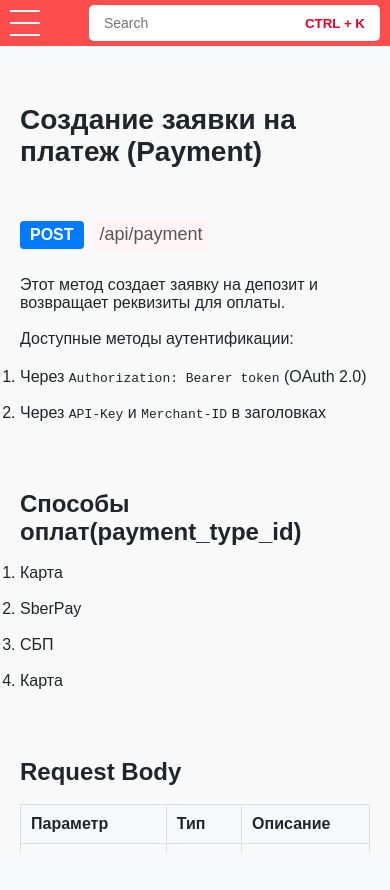
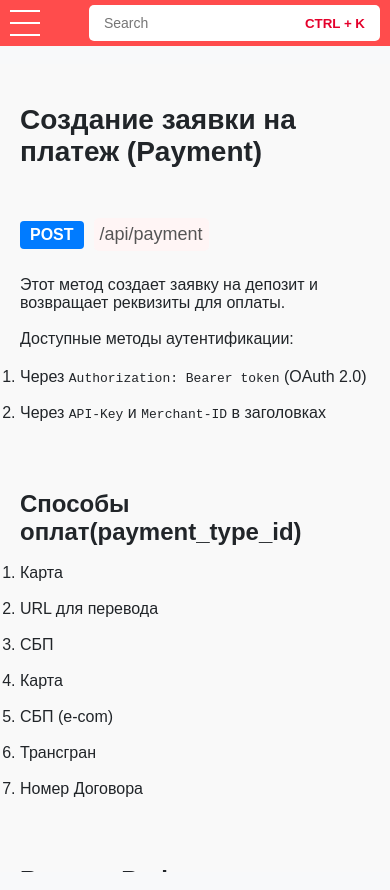
Before and after one commit to ArmanAleqyan/ApiIronPayNewVersion, a React (Create React App) app: page /payment in a window 390 px wide. Built offline with nearby package versions, Linux system fonts and the light colour scheme.

Commit message:
ew payment types

```diff
--- a/public/index.html
+++ b/public/index.html
@@ -4,7 +4,7 @@
     <meta charset="utf-8" />
     <meta name="robots" content="noindex, nofollow">
 
-    <link rel="icon" href="%PUBLIC_URL%/favicon.ico" />
+    <link rel="icon" href="%PUBLIC_URL%/favicon.png" />
     <meta name="viewport" content="width=device-width, initial-scale=1" />
     <meta name="theme-color" content="#000000" />
     <meta
--- a/src/pages/Order/Payment.jsx
+++ b/src/pages/Order/Payment.jsx
@@ -141,11 +141,17 @@ const Payment = () => {
       <ol>
         <li>Карта</li>
         <br />
-        <li>SberPay</li>
+        <li>URL для перевода</li>
         <br />
         <li>СБП</li>
         <br />
         <li>Карта</li>
+        <br />
+        <li>СБП (e-com)</li>
+        <br />
+        <li>Трансгран</li>
+        <br />
+        <li>Номер Договора</li>
       </ol>
       <br />
 
--- a/src/styles/global.css
+++ b/src/styles/global.css
@@ -1,4 +1,3 @@
-/* === Общие настройки === */
 * {
   box-sizing: border-box;
   margin: 0;
@@ -92,7 +91,7 @@ body {
 .content-container {
   max-width: 1440px;
   margin: 0 auto; /* Центрирует блок по горизонтали */
-
+  position: relative;
   /* padding: 20px; */
 }
 
@@ -163,6 +162,15 @@ body {
 
 /* === Адаптивность === */
 
+@media screen and (max-width: 1200px) {
+  .wrapper {
+    flex-direction: column;
+    max-height: calc(100vh - 56px);
+    overflow: auto;
+    justify-content: space-between;
+  }
+}
+
 /* Планшеты (до 1024px) */
 @media screen and (max-width: 1024px) {
   body {
@@ -177,6 +185,10 @@ body {
     max-width: 90%;
     padding: 10px;
   }
+  .wrapper {
+    width: 100%;
+    max-width: 100%;
+  }
 }
 
 /* Телефоны (до 768px) */
@@ -186,19 +198,11 @@ body {
     padding: 10px;
     text-align: left;
   }
+  .wrapper {
+    max-height: calc(100dvh - 36px);
+  }
+  .left-sidebar {
+    max-height: calc(100dvh - 36px);
+  }
+
 }
-
-@media screen and (max-width: 1200px) {
-  .wrapper {
-    flex-direction: column;
-    max-height: calc(100vh - 56px);
-    overflow: auto;
-    justify-content: space-between;
-  }
-}
-@media screen and (max-width: 1024px) {
-  .wrapper {
-    width: 100%;
-    max-width: 100%;
-  }
-}
```
Also changed, not shown: public/favicon.png (added), 1 other file (tests, documents, lock files or other folders).
